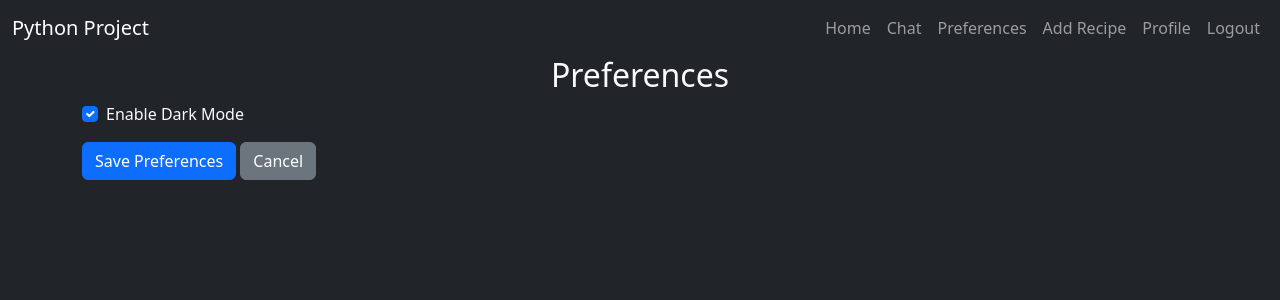
After one commit to GuvenEminSamil/flask-recipe-app, a Flask app: page /preferences in a window 1280 px wide. The commit adds this page. Shown: the top 300 px of the page. Run offline with Flask 3, Linux system fonts and the light colour scheme; the visitor is signed in with stand-in values (Sample User, id 1); tables that the repository leaves empty hold one stand-in row (values such as "Sample post").

Commit message:
Preferences added.

```diff
--- a/python_project/app/__init__.py
+++ b/python_project/app/__init__.py
@@ -1,4 +1,4 @@
-from flask import Flask
+from flask import Flask, session as flask_session
 from flask_sqlalchemy import SQLAlchemy
 from flask_session import Session
 from authlib.integrations.flask_client import OAuth
@@ -6,7 +6,7 @@ from flask_socketio import SocketIO
 
 
 db = SQLAlchemy()
-session = Session()
+flask_session_ext = Session()
 oauth = OAuth()
 socketio = SocketIO()
 
@@ -15,7 +15,7 @@ def create_app(config_class="config.Config"):
     app.config.from_object(config_class)
 
     db.init_app(app)
-    session.init_app(app)
+    flask_session_ext.init_app(app)
     oauth.init_app(app)
 
     oauth.register(
@@ -44,7 +44,7 @@ def create_app(config_class="config.Config"):
         from .models import user
         db.create_all()
 
-        from app.views.auth import RegisterView, LoginView, LogoutView, ProfileOverviewView, ProfileEditView, github_login, github_callback, yandex_login, yandex_callback
+        from app.views.auth import RegisterView, LoginView, LogoutView, ProfileOverviewView, ProfileEditView, github_login, github_callback, yandex_login, yandex_callback, PreferencesView
         from app.views.recipe import RecipeDetailView
         from app.views.home import HomeView
         from app.views.comment import CommentCreateView, CommentEditView, CommentDeleteView
@@ -74,9 +74,24 @@ def create_app(config_class="config.Config"):
         app.add_url_rule("/recipes/<int:recipe_id>/edit", view_func=RecipeEditView.as_view("recipe_edit"))
         app.add_url_rule("/recipes/<int:recipe_id>/delete", view_func=RecipeDeleteView.as_view("recipe_delete"))
 
+        app.add_url_rule("/preferences", view_func=PreferencesView.as_view("preferences"))
+
         app.register_blueprint(api_bp)
         app.register_blueprint(socketio_bp)
 
         socketio.init_app(app)
 
+    @app.context_processor
+    def inject_user_preferences():
+        from app.models.user import User  # Adjust if necessary
+        user_id = flask_session.get("user_id")
+        dark_mode = False
+
+        if user_id:
+            user = User.query.get(user_id)
+            if user and user.preferences:
+                dark_mode = user.preferences.dark_mode
+
+        return dict(dark_mode=dark_mode)
+
     return app
--- /dev/null
+++ b/python_project/app/forms/preferences_form.py
@@ -0,0 +1,6 @@
+from flask_wtf import FlaskForm
+from wtforms import BooleanField, SubmitField
+
+class PreferencesForm(FlaskForm):
+    dark_mode = BooleanField("Enable Dark Mode")
+    submit = SubmitField("Save Preferences")
--- a/python_project/app/models/user.py
+++ b/python_project/app/models/user.py
@@ -4,6 +4,7 @@ from sqlalchemy import String, Integer, Boolean
 from app.models.recipe import Recipe
 from app.models.favorite import favorite_table
 from typing import List
+from .preferences import UserPreferences
 
 
 class User(db.Model):
@@ -15,6 +16,8 @@ class User(db.Model):
     favorites = db.relationship("Recipe", secondary=favorite_table, backref="liked_by")
     comments: Mapped[List["Comment"]] = relationship("Comment", backref="user", cascade="all, delete")
     recipes: Mapped[List["Recipe"]] = relationship("Recipe", back_populates="author", cascade="all, delete")
+    preferences: Mapped["UserPreferences"] = relationship("UserPreferences", back_populates="user", uselist=False,
+                                                          cascade="all, delete")
 
     def __repr__(self):
         return f"<User {self.username}>"
--- /dev/null
+++ b/python_project/app/templates/auth/preferences.html
@@ -0,0 +1,16 @@
+{% extends "base.html" %}
+{% block content %}
+<h2 class="text-center">Preferences</h2>
+
+<form method="POST">
+    {{ form.hidden_tag() }}
+
+    <div class="form-check mb-3">
+        {{ form.dark_mode(class="form-check-input") }}
+        {{ form.dark_mode.label(class="form-check-label") }}
+    </div>
+
+    <button type="submit" class="btn btn-primary">{{ form.submit.label.text }}</button>
+    <a href="{{ url_for('profile') }}" class="btn btn-secondary">Cancel</a>
+</form>
+{% endblock %}
--- a/python_project/app/templates/base.html
+++ b/python_project/app/templates/base.html
@@ -5,8 +5,9 @@
     <title>{% block title %}Python Project{% endblock %}</title>
     <link href="https://cdn.jsdelivr.net/npm/bootstrap@5.3.3/dist/css/bootstrap.min.css" rel="stylesheet">
 </head>
-<body>
-    <nav class="navbar navbar-expand-lg navbar-dark bg-dark mb-4">
+<body class="{{ 'bg-dark text-light' if dark_mode else '' }}">
+
+    <nav class="navbar navbar-expand-lg {{ 'navbar-dark bg-dark' if dark_mode else 'navbar-light bg-light' }}">
         <div class="container-fluid">
             <a class="navbar-brand" href="#">Python Project</a>
             <div class="collapse navbar-collapse">
@@ -14,6 +15,7 @@
                     {% if session.get("user_id") %}
                         <li class="nav-item"><a class="nav-link" href="/">Home</a></li>
                         <li class="nav-item"><a class="nav-link" href="/chat">Chat</a></li>
+                        <li class="nav-item"><a class="nav-link" href="/preferences">Preferences</a></li>
                         <li class="nav-item"><a class="nav-link" href="/recipes/add">Add Recipe</a></li>
                         <li class="nav-item"><a class="nav-link" href="/profile">Profile</a></li>
                         <li class="nav-item"><a class="nav-link" href="/logout">Logout</a></li>
--- a/python_project/app/views/auth.py
+++ b/python_project/app/views/auth.py
@@ -3,9 +3,11 @@ from flask.views import MethodView
 from werkzeug.security import generate_password_hash, check_password_hash
 from app.forms.auth_forms import ProfileForm
 import os
+from app.forms.preferences_form import PreferencesForm
 
 from app import db, oauth
 from app.models import Recipe
+from app.models.preferences import UserPreferences
 from app.models.user import User
 from app.forms.auth_forms import RegisterForm, LoginForm
 
@@ -49,6 +51,11 @@ class LoginView(MethodView):
                 session["user_id"] = user.id
                 session["username"] = user.username
                 flash("Logged in successfully.")
+                if not user.preferences:
+                    from app.models.preferences import UserPreferences
+                    user.preferences = UserPreferences()
+                    db.session.commit()
+
                 return redirect(url_for("profile"))
             else:
                 flash("Invalid email or password.", "danger")
@@ -128,6 +135,23 @@ class ProfileOverviewView(MethodView):
 
         return render_template("auth/profile.html", user=user, favorites=favorite_meals, user_recipes=user_recipes)
 
+class PreferencesView(MethodView):
+    def get(self):
+        user = User.query.get(session["user_id"])
+        if not user.preferences:
+            user.preferences = UserPreferences()
+            db.session.commit()
+        form = PreferencesForm(obj=user.preferences)
+        return render_template("auth/preferences.html", form=form)
+
+    def post(self):
+        user = User.query.get(session["user_id"])
+        form = PreferencesForm()
+        if form.validate_on_submit():
+            user.preferences.dark_mode = form.dark_mode.data
+            db.session.commit()
+            flash("Preferences updated", "success")
+        return redirect(url_for("profile"))
 
 
 @current_app.route("/login/github")
```
Also changed, not shown: python_project/app/models/preferences.py (added, +10 -0 lines).
